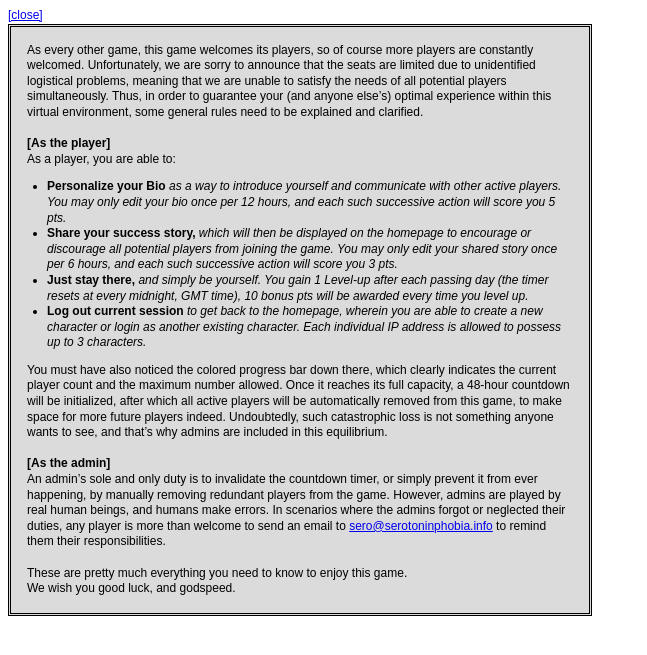
After one commit to houkanshan/LD42, a PHP site: page /rules.php in a window 1280 px wide. The commit adds this page. Shown: the top 655 px of the page, without its empty margins (0-647 px from the left). Run offline with PHP 8.4, Linux system fonts and the light colour scheme; data comes from the database, SQL or seed files in the repository; both versions use the stored data as it was after the commit; style sheets or scripts are compiled from the project's sources.

Commit message:
add rules

```diff
--- a/css/index.styl
+++ b/css/index.styl
@@ -2,6 +2,7 @@
 @require './leader-board'
 @require 'account'
 @require 'players-list'
+@require 'rules'
 
 .main
   width: 718px
--- /dev/null
+++ b/css/rules.styl
@@ -0,0 +1,25 @@
+@require './variables'
+
+.page-rules
+  .rules
+    background: $bgGray
+    border: 1px solid
+    position: relative
+    padding: 18px 18px
+    width: 546px
+    &::before
+      content: ''
+      position: absolute
+      top: 1px
+      left: @top
+      right: @top
+      bottom: @top
+      border: 1px solid
+  h5
+    font-size: 12px
+    margin: 0
+  ul, ol
+    padding-left: 20px
+    font-style: italic
+    strong
+      font-style: normal
--- a/index.php
+++ b/index.php
@@ -127,7 +127,7 @@ if ($user['offline_time']) {
   </div>
   <div class="right">
     <div class="fieldset">
-      <a class="rules" href="javascript:;">Rules of The Game</a>
+      <a class="rules" target="_blank" href="./rules.php">Rules of The Game</a>
       <label>Figure 3.</label>
       <div id="log"></div>
     </div>
--- /dev/null
+++ b/rules.php
@@ -0,0 +1,46 @@
+<!DOCTYPE html>
+<html lang="en">
+<?php include('./include/head.php') ?>
+<body>
+  <div class="page-rules">
+    <a href="javascript:window.close()">[close]</a>
+    <div class="rules">
+      <p>
+        As every other game, this game welcomes its players, so of course more players are constantly welcomed. Unfortunately, we are sorry to announce that the seats are limited due to unidentified logistical problems, meaning that we are unable to satisfy the needs of all potential players simultaneously. Thus, in order to guarantee your (and anyone else’s) optimal experience within this virtual environment, some general rules need to be explained and clarified.
+      </p>
+      <p><br></p>
+      <h5>[As the player]</h5>
+      <p>As a player, you are able to:</p>
+      <ul>
+        <li><strong>Personalize your Bio</strong> as a way to introduce yourself and communicate with other active players. You may only edit your bio once per 12 hours, and each such successive action will score you 5 pts.
+        <li><strong>Share your success story,</strong> which will then be displayed on the homepage to encourage or discourage all potential players from joining the game. You may only edit your shared story once per 6 hours, and each such successive action will score you 3 pts.
+        <li><strong>Just stay there,</strong> and simply be yourself. You gain 1 Level-up after each passing day (the timer resets at every midnight, GMT time), 10 bonus pts will be awarded every time you level up.
+        <li><strong>Log out current session</strong> to get back to the homepage, wherein you are able to create a new character or login as another existing character. Each individual IP address is allowed to possess up to 3 characters.
+      </ul>
+      <p>
+        You must have also noticed the colored progress bar down there, which clearly indicates the current player count and the maximum number allowed. Once it reaches its full capacity, a 48-hour countdown will be initialized, after which all active players will be automatically removed from this game, to make space for more future players indeed. Undoubtedly, such catastrophic loss is not something anyone wants to see, and that’s why admins are included in this equilibrium.
+      </p>
+      <p><br></p>
+      <h5>[As the admin]</h5>
+      <p>
+        An admin’s sole and only duty is to invalidate the countdown timer,
+        or simply prevent it from ever happening,
+        by manually removing redundant players from the game.
+        However, admins are played by real human beings,
+        and humans make errors.
+        In scenarios where the admins forgot or neglected their duties,
+        any player is more than welcome to send an email
+        to <a href="mailto:sero@serotoninphobia.info">sero@serotoninphobia.info</a> to
+        remind them their responsibilities.
+      </p>
+      <p><br></p>
+      <p>
+        These are pretty much everything you need to know to enjoy this game.
+      </p>
+      <p>
+        We wish you good luck, and godspeed.
+      </p>
+    </div>
+  </div>
+</body>
+</html>
```
Also changed, not shown: db.sqlite3.
